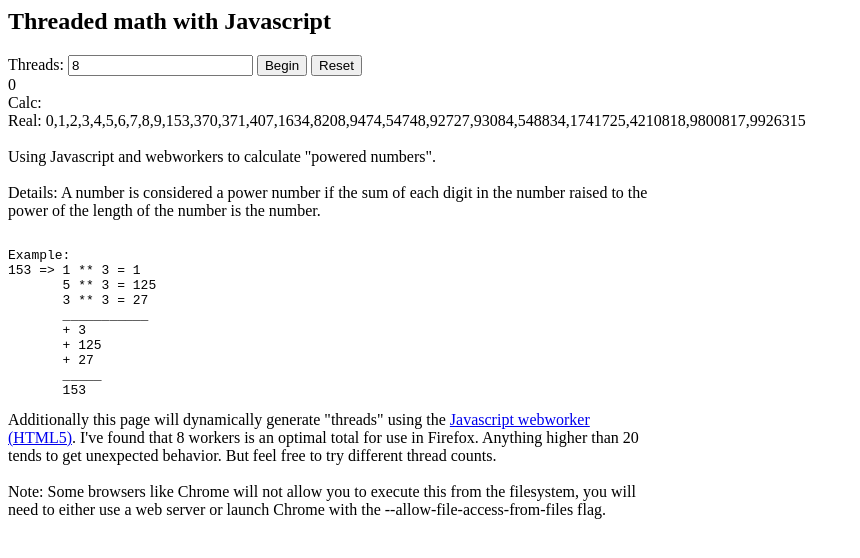
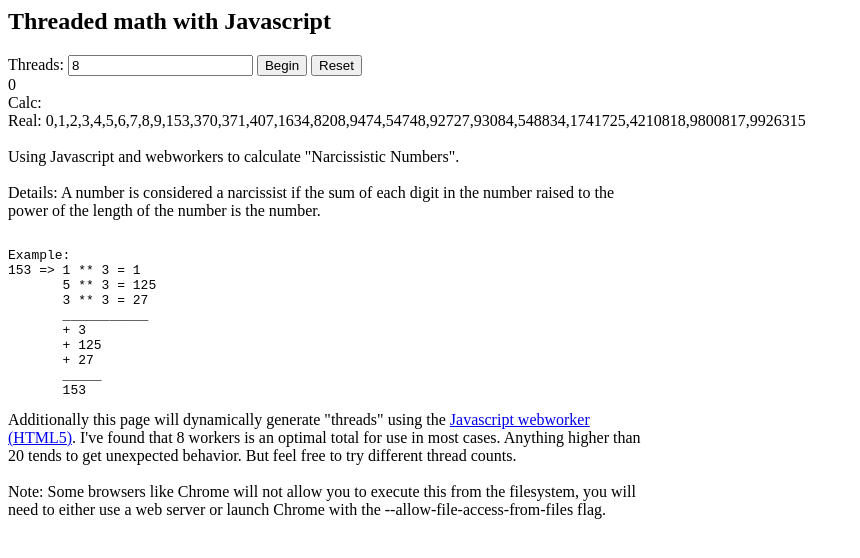
Before and after one commit to msudol/js-webwork-math-test, a plain HTML site: page index.html in a window 1280 px wide. Shown: the whole page, without its empty margins (0-860 px from the left). Drawn offline with Linux system fonts and the light colour scheme.

Commit message:
updating some information like - narcissitic number - not powered number

```diff
--- a/index.html
+++ b/index.html
@@ -76,10 +76,10 @@
 <div id="time"></div>
 <br>
 
-<div style="width:640px">Using Javascript and webworkers to calculate "powered numbers". </div>
+<div style="width:640px">Using Javascript and webworkers to calculate "Narcissistic Numbers". </div>
 <br>
 <div style="width:640px">
-Details: A number is considered a power number if the sum of each digit in the number raised to the power of the length of the number is the number.
+Details: A number is considered a narcissist if the sum of each digit in the number raised to the power of the length of the number is the number.
 </div>
 <pre><code>
 Example:
@@ -95,7 +95,7 @@ Example:
 </code></pre>
 <div style="width:640px">
 Additionally this page will dynamically generate "threads" using the <a href="http://en.wikipedia.org/wiki/Web_worker">
-Javascript webworker (HTML5)</a>. I've found that 8 workers is an optimal total for use in Firefox. Anything higher
+Javascript webworker (HTML5)</a>. I've found that 8 workers is an optimal total for use in most cases. Anything higher
 than 20 tends to get unexpected behavior. But feel free to try different thread counts.
 </div>
 <br>
```
Also changed, not shown: 1 other file.
